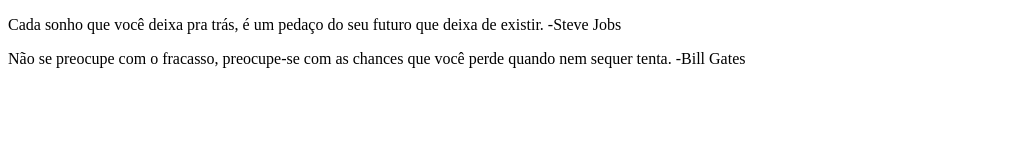
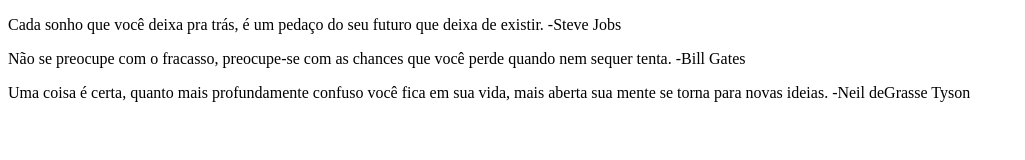
Before and after one commit to LGALopes/projeto-01-modulo-01, a plain HTML site: page index.html in a window 1280 px wide. Shown: the whole page, without its empty margins (0-1025 px from the left). Drawn offline with Linux system fonts and the light colour scheme.

Commit message:
frase motivacional 3

```diff
--- a/index.html
+++ b/index.html
@@ -8,5 +8,6 @@
 <body>
     <p>Cada sonho que você deixa pra trás, é um pedaço do seu futuro que deixa de existir. -Steve Jobs</p>
     <p>Não se preocupe com o fracasso, preocupe-se com as chances que você perde quando nem sequer tenta. -Bill Gates</p>
+    <p>Uma coisa é certa, quanto mais profundamente confuso você fica em sua vida, mais aberta sua mente se torna para novas ideias. -Neil deGrasse Tyson</p>
 </body>
 </html>
```
